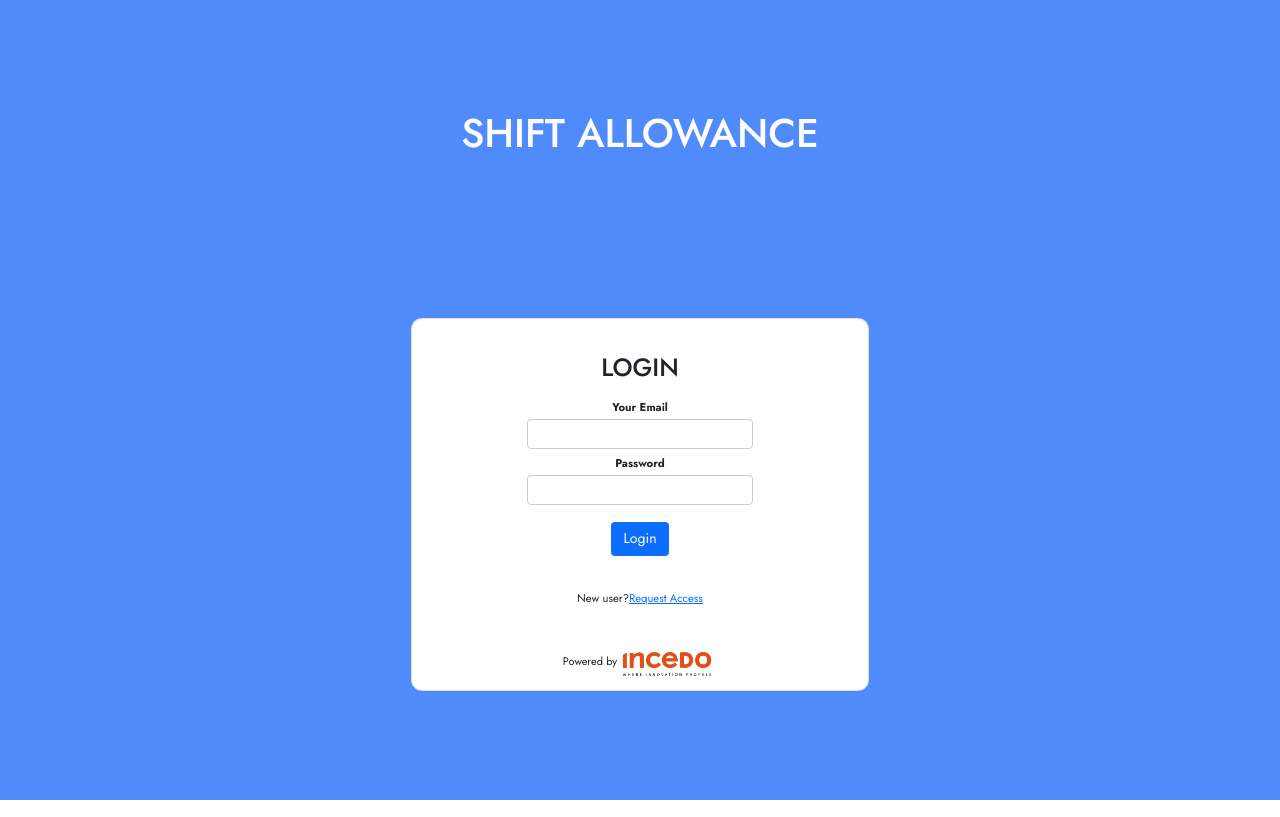
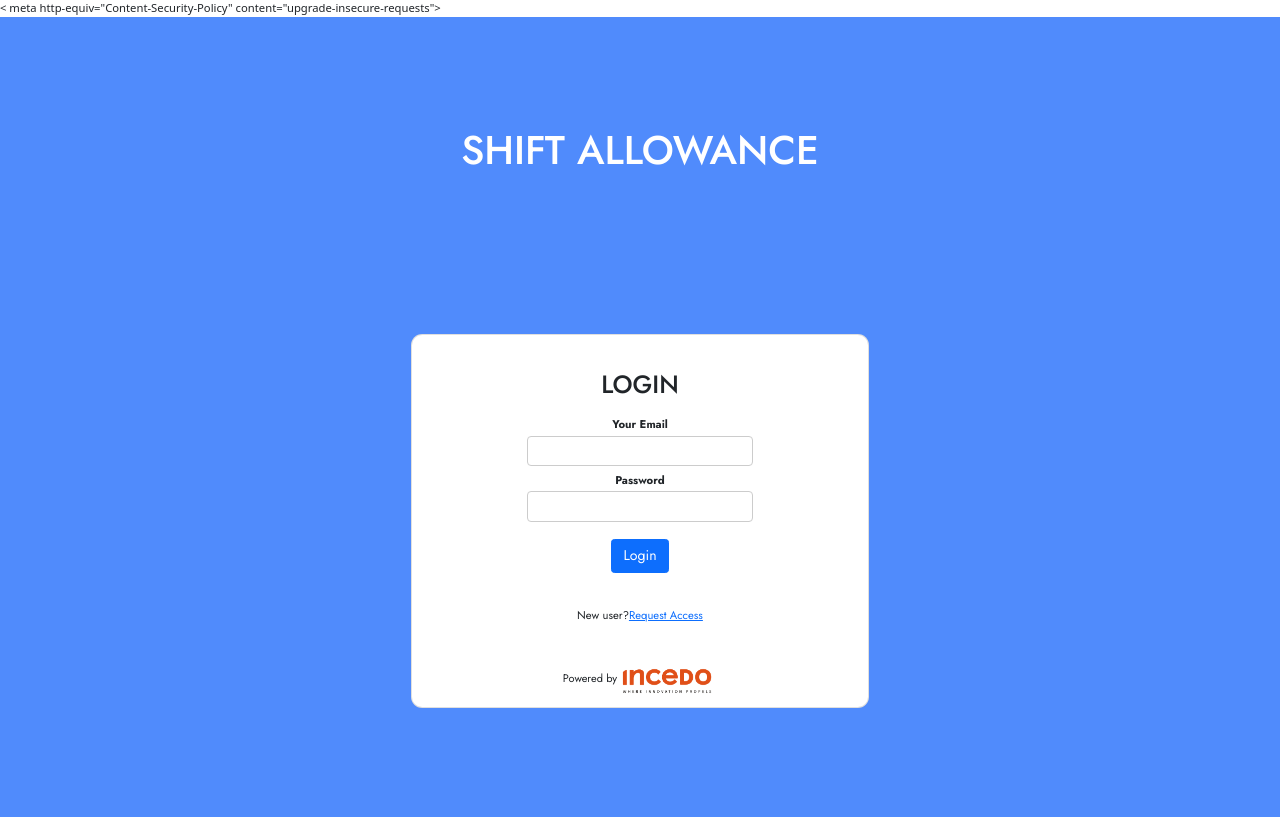
Before and after one commit to Gagandeep-Vashisht/shiftAllowance, a React (Create React App) app: page / in a window 1280 px wide. Built offline with nearby package versions, Linux system fonts and the light colour scheme.

Commit message:
trying to remove mixed error

```diff
--- a/public/index.html
+++ b/public/index.html
@@ -2,6 +2,8 @@
 <html lang="en">
   <head>
     <meta charset="utf-8" />
+    < meta http-equiv="Content-Security-Policy" content="upgrade-insecure-requests"></meta>
+
     <link rel="icon" href="%PUBLIC_URL%/favicon.ico" />
     <meta name="viewport" content="width=device-width, initial-scale=1" />
     <meta name="theme-color" content="#000000" />
--- a/src/App.js
+++ b/src/App.js
@@ -11,10 +11,11 @@ import HomeScreen from "./Components/HomeScreen";
 export default function App() {
   return (
     <Router>
-      < meta http-equiv="Content-Security-Policy" content="upgrade-insecure-requests"></meta>
       <UserProvider>
         <LoginProvider>
           <SignupProvider>
+
+
             <Routes>
 
               <Route path="/" element={<Home />} exact />
```
